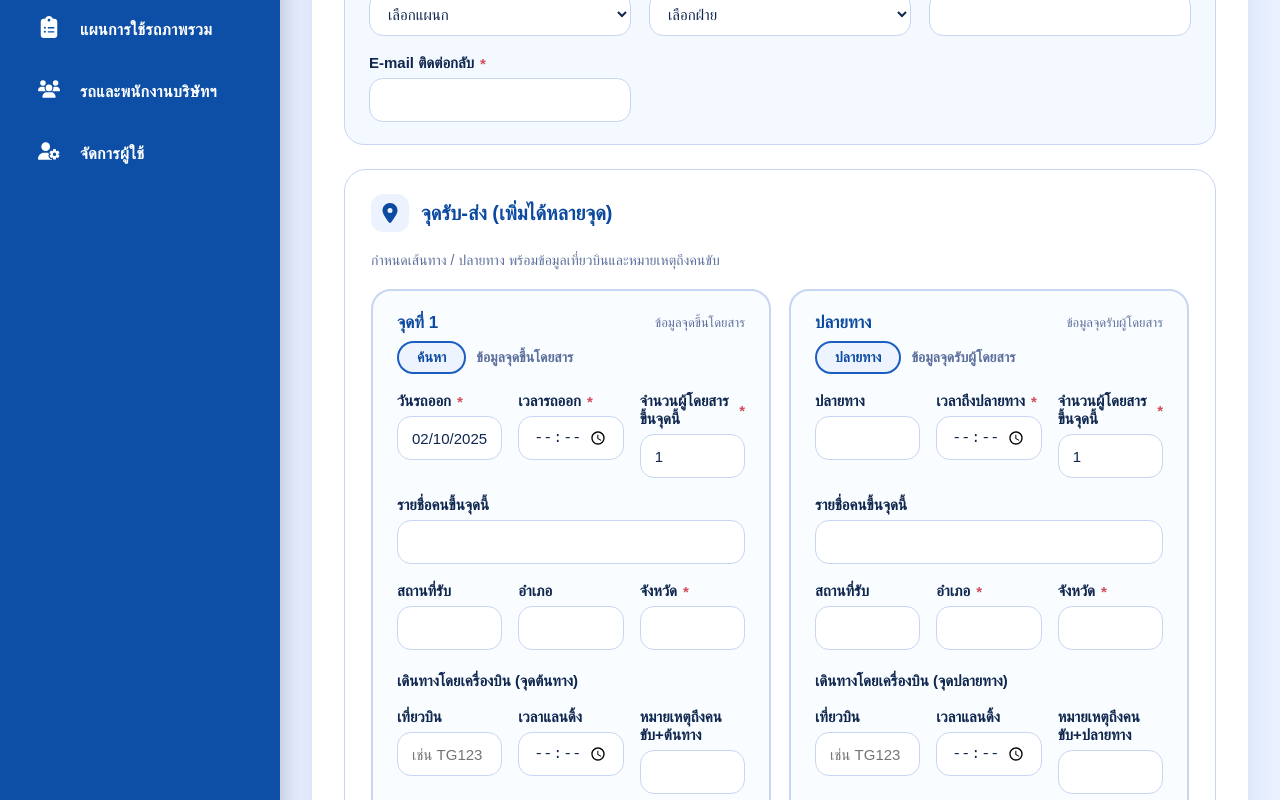
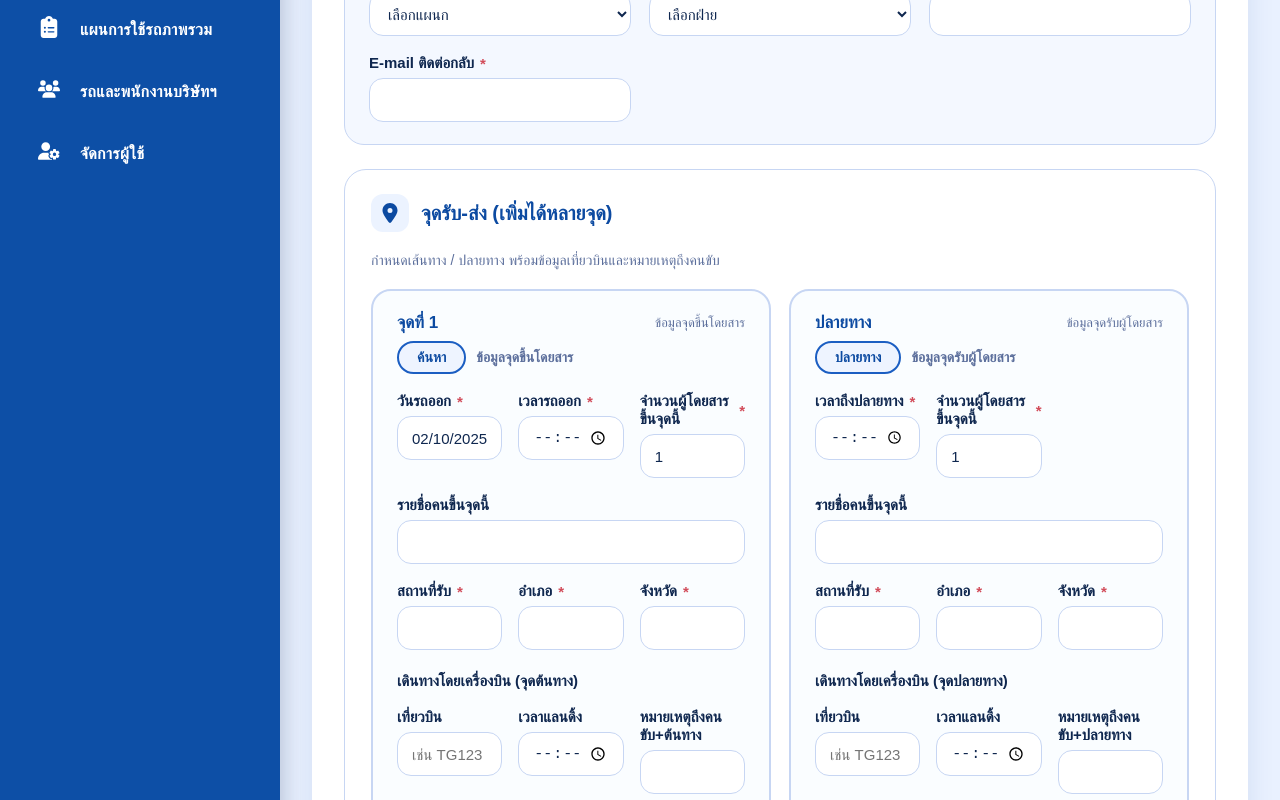
Before and after one commit to SSENEIEI/Vehicle-Service, a Next.js app: page /company-booking in a window 1280 px wide. Shown: the part 361-1161 px from the top of the page. Built offline with nearby package versions, Linux system fonts and the light colour scheme.

Commit message:
เพิ่ม required

```diff
--- a/src/app/company-booking/page.js
+++ b/src/app/company-booking/page.js
@@ -513,10 +513,10 @@ export default function CompanyBookingPage() {
                     </LabeledField>
                   </div>
                   <div style={styles.pointGridThree}>
-                    <LabeledField label="สถานที่รับ">
+                    <LabeledField label="สถานที่รับ" required>
                       <input style={styles.input} placeholder="" />
                     </LabeledField>
-                    <LabeledField label="อำเภอ">
+                    <LabeledField label="อำเภอ" required>
                       <input style={styles.input} placeholder="" />
                     </LabeledField>
                     <LabeledField label="จังหวัด" required>
@@ -552,9 +552,7 @@ export default function CompanyBookingPage() {
                     </div>
                   </div>
                   <div style={styles.pointGridThree}>
-                    <LabeledField label="ปลายทาง">
-                      <input style={styles.input} placeholder="" />
-                    </LabeledField>
+
                     <LabeledField label="เวลาถึงปลายทาง" required>
                       <input style={styles.input} type="time" />
                     </LabeledField>
@@ -568,7 +566,7 @@ export default function CompanyBookingPage() {
                     </LabeledField>
                   </div>
                   <div style={styles.pointGridThree}>
-                    <LabeledField label="สถานที่รับ">
+                    <LabeledField label="สถานที่รับ" required>
                       <input style={styles.input} placeholder="" />
                     </LabeledField>
                     <LabeledField label="อำเภอ" required>
```
Also changed, not shown: src/app/rental-booking/page.js (+3 -6 lines).
